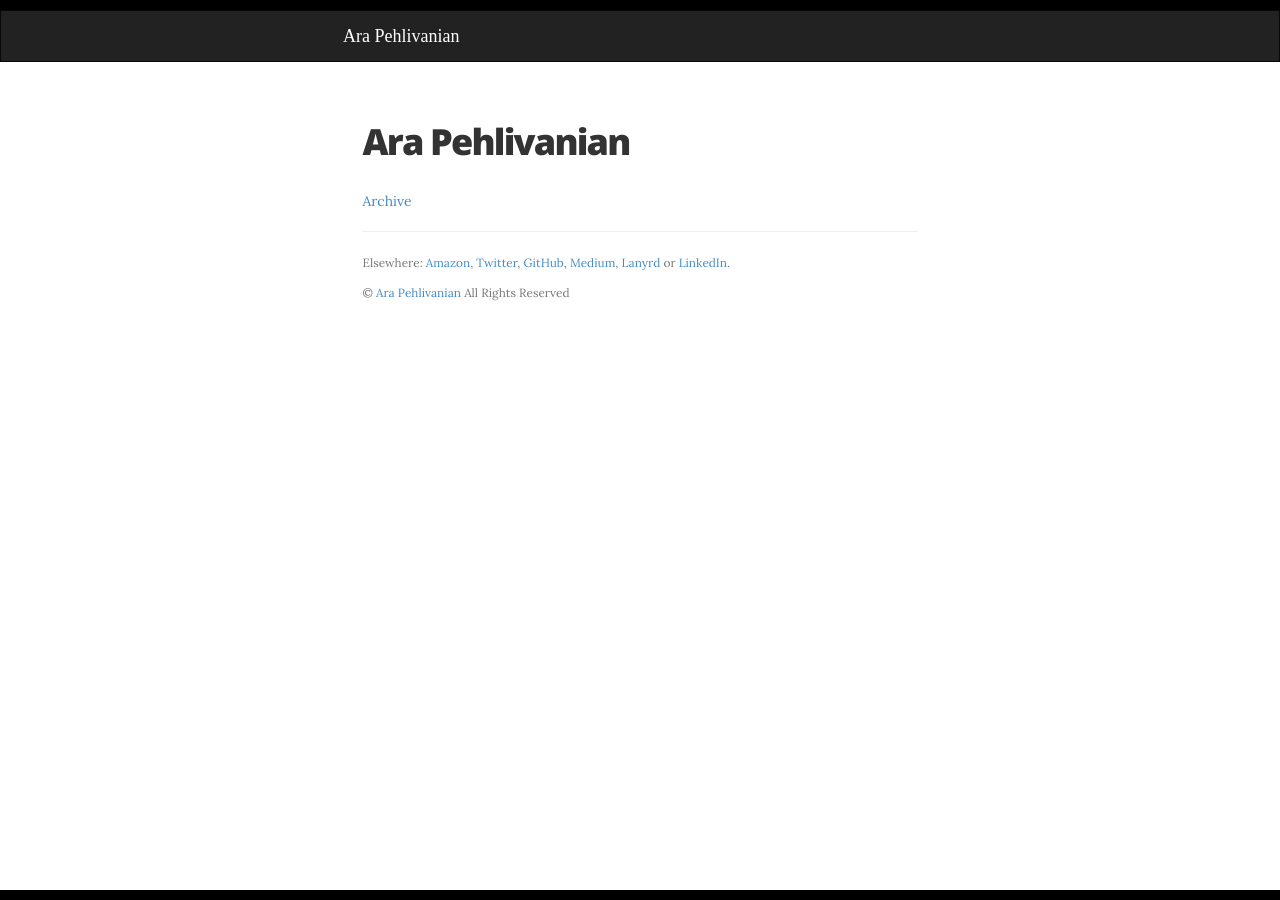
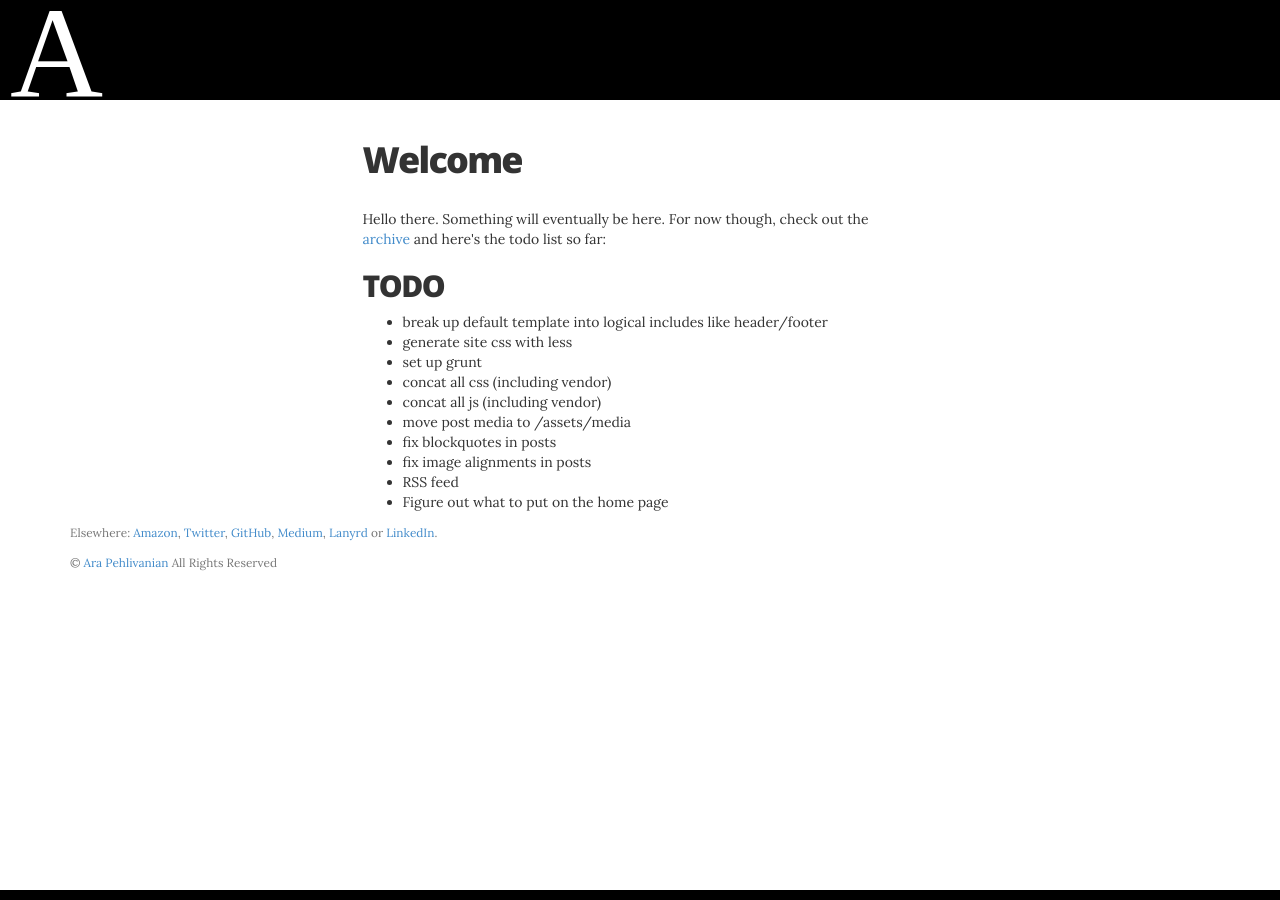
Before and after one commit to arapehl/arapehl.github.io, a Jekyll site: the page built from index.html, in a window 1280 px wide. Built offline with Jekyll 4.4.1, drawn with Linux system fonts in a browser that asks for light colours; some web fonts are replaced.

Commit message:
some styling and a todo

```diff
--- /dev/null
+++ b/_includes/universal_footer.html
@@ -0,0 +1,12 @@
+<div class="footer">
+  <div class="container">
+    <p class="text-muted">
+      <small>Elsewhere: <a href="http://www.amazon.com/Ara-Pehlivanian/e/B002MO0E9E/">Amazon</a>, <a href="https://twitter.com/ara_p">Twitter</a>, <a href="https://github.com/arapehl">GitHub</a>, <a href="https://medium.com/@ara">Medium</a>, <a href="http://lanyrd.com/profile/ara_p/">Lanyrd</a> or <a
+          href="https://www.linkedin.com/in/arapehl">LinkedIn</a>.
+      </small>
+    </p>
+    <p class="text-muted">
+      <small>&copy; {{ page.date | date: '%Y' }} <a href="http://arapehlivanian.com/">Ara Pehlivanian</a> All Rights Reserved</small>
+    </p>
+  </div>
+</div>
--- /dev/null
+++ b/_includes/universal_header.html
@@ -0,0 +1,3 @@
+<a class="brand" href="/">
+  <abbr title="Ara Pehlivanian">A</abbr>
+</a>
--- a/_layouts/default.html
+++ b/_layouts/default.html
@@ -22,31 +22,15 @@
     <![endif]-->
   </head>
   <body>
-    <nav class="navbar navbar-inverse" role="navigation">
-      <div class="container-fluid">
-        <div class="col-xs-12 col-sm-8 col-sm-offset-2 col-m-6 col-m-offset-3 col-lg-6 col-lg-offset-3">
-          <div class="navbar-header">
-            <a class="navbar-brand" href="/">Ara Pehlivanian</a>
-          </div>
-        </div>
-      </div>
-    </nav>
+    {% include universal_header.html %}
     <div class="container">
       <div class="row">
-        <div class="col-xs-12 col-sm-8 col-sm-offset-2 col-m-6 col-m-offset-3 col-lg-6 col-lg-offset-3">
+        <div class="col-xs-12 col-md-6 col-md-offset-3">
           {{ content }}
-          <hr>
-          <p class="text-muted">
-            <small>Elsewhere: <a href="http://www.amazon.com/Ara-Pehlivanian/e/B002MO0E9E/">Amazon</a>, <a href="https://twitter.com/ara_p">Twitter</a>, <a href="https://github.com/arapehl">GitHub</a>, <a href="https://medium.com/@ara">Medium</a>, <a href="http://lanyrd.com/profile/ara_p/">Lanyrd</a> or <a
-                href="https://www.linkedin.com/in/arapehl">LinkedIn</a>.
-            </small>
-          </p>
-          <p class="text-muted">
-            <small>&copy; {{ page.date | date: '%Y' }} <a href="http://arapehlivanian.com/">Ara Pehlivanian</a> All Rights Reserved</small>
-          </p>
         </div>
       </div>
     </div>
+    {% include universal_footer.html %}
     <!-- jQuery (necessary for Bootstrap's JavaScript plugins) -->
     <script src="/vendor/jquery/dist/jquery.min.js"></script>
     <!-- Include all compiled plugins (below), or include individual files as needed -->
--- a/_layouts/post.html
+++ b/_layouts/post.html
@@ -1,6 +1,7 @@
 ---
 layout: default
 ---
+<article>
   <h1 class="page-header">{{ page.title }}</h1>
   <p class="byline text-muted">
     <small>
@@ -20,3 +21,4 @@ layout: default
   {{ content }}
   <p class="thirty text-center text-muted">&ndash;30&ndash;</p>
   <p class="text-center text-muted"><small>Read more from the <a href="/archive/">archive <i class="fa fa-archive"></i></a></small></p>
+</article>
--- a/assets/css/style.css
+++ b/assets/css/style.css
@@ -1,21 +1,27 @@
 body {
-  border-top: solid 10px black;
+  border-top: solid 100px black;
   border-bottom: solid 10px black;
   font-family: 'Lora', serif;
   min-height: 100vh;
 }
 
-.navbar {
-  border-radius: 0;
+.header {
+  background: black;
 }
 
-.navbar-inverse .navbar-brand {
+.brand,
+.brand:hover {
+  position: absolute;
+  top: -38px;
+  left: 10px;
   font-family: 'Bowlby One SC', cursive;
   color: white;
+  font-size: 129px;
+  text-decoration: none;
+  white-space: nowrap;
 }
-
-.navbar-inverse .navbar-brand:hover {
-  color: #777;
+.brand abbr {
+  border: none;
 }
 
 h1, h2, h3, h4, h5, h6 {
--- a/index.html
+++ b/index.html
@@ -2,5 +2,18 @@
 layout: default
 title: Ara Pehlivanian
 ---
-<h1 class="page-header">Ara Pehlivanian</h1>
-<a href="/archive/">Archive</a>
+<h1 class="page-header">Welcome</h1>
+<p>Hello there. Something will eventually be here. For now though, check out the <a href="/archive/">archive</a> and here's the todo list so far:</p>
+<h2>TODO</h2>
+<ul>
+  <li>break up default template into logical includes like header/footer</li>
+  <li>generate site css with less</li>
+  <li>set up grunt</li>
+  <li>concat all css (including vendor)</li>
+  <li>concat all js (including vendor)</li>
+  <li>move post media to /assets/media</li>
+  <li>fix blockquotes in posts</li>
+  <li>fix image alignments in posts</li>
+  <li>RSS feed</li>
+  <li>Figure out what to put on the home page</li>
+</ul>
```
Lines whose indentation alone changed are shown as unchanged.
